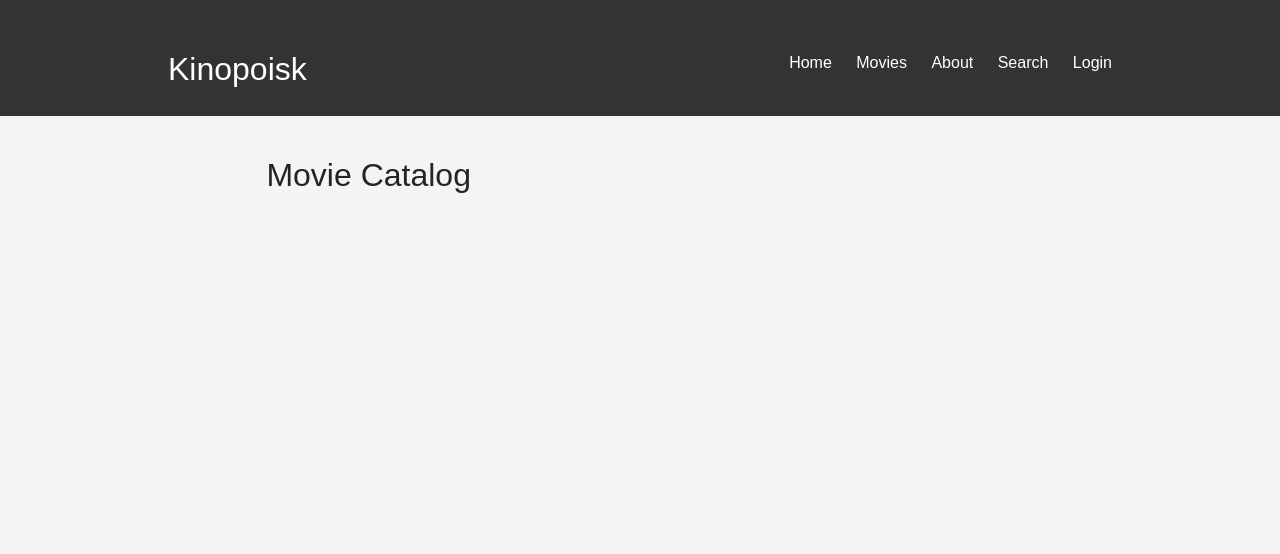
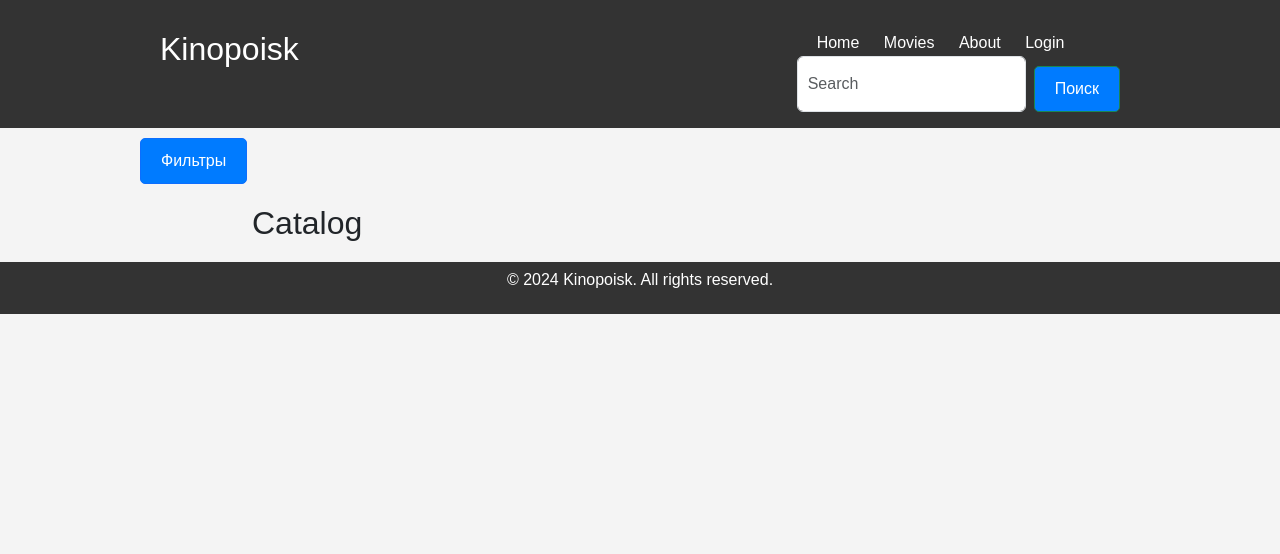
Before and after one commit to barcek2281/kinopoisk, a Django app: template cinemaproject/movies/templates/movies/catalog.html in a window 1280 px wide. Shown: the top 554 px of the page. Run offline with Django 3.2, Linux system fonts and the light colour scheme; the template is opened without the code that fills it, so the values that code supplies are empty.

Commit message:
simple search and simple filter

```diff
--- a/cinemaproject/cinemaproject/settings.py
+++ b/cinemaproject/cinemaproject/settings.py
@@ -93,7 +93,7 @@ DATABASES = {
         'ENGINE': 'django.db.backends.postgresql',
         'NAME': 'cinemaproject',
         'USER': 'postgres',
-        'PASSWORD': 'admin',
+        'PASSWORD': '5432',
         'HOST': 'localhost',
         'PORT': '5432',
     }
--- a/cinemaproject/cinemaproject/urls.py
+++ b/cinemaproject/cinemaproject/urls.py
@@ -23,9 +23,9 @@ from django.conf.urls.static import static
 
 urlpatterns = [
     path('admin/', admin.site.urls),
-	path('', include('main.urls')),
     path('catalog/', include('movies.urls')),
     path('users/', include('users.urls')),
+  	path('', include('main.urls')),
 ]
 
 if settings.DEBUG:
--- a/cinemaproject/movies/templates/movies/catalog.html
+++ b/cinemaproject/movies/templates/movies/catalog.html
@@ -6,7 +6,7 @@
 {% block content %}
 <link rel="stylesheet" type="text/css" href="{% static "deps/css/catalog.css" %}">
 <section class="container">
-    <h2>Movie Catalog</h2>
+    <h2>Catalog</h2>
     <div class="movie-list">
         {% for movie in movies %}
         <div class="movie-card">
@@ -15,11 +15,13 @@
                 <h3>{{ movie.name }}</h3>
                 <p>{{ movie.description }}</p>
                 <p>Рейтинг: {{ movie.rating }}</p>
+                <p>ID: {{ movie.id }}</p>
                 <a href="{% url "movies:movie" movie.slug %}" class="btn">View Details</a>
             </div>
         </div>
         {% endfor %}
     </div>
 
+
 </section>
 {% endblock %}
--- a/cinemaproject/movies/urls.py
+++ b/cinemaproject/movies/urls.py
@@ -4,6 +4,7 @@ from . import views
 app_name = 'movies'
 
 urlpatterns = [
+	path('movie/<slug:movie_slug>', views.movie, name='movie'),
     path('', views.catalog, name='catalog'),
-	path('movie/<slug:movie_slug>', views.movie, name='movie')
+
 ]
--- a/cinemaproject/static/deps/css/catalog.css
+++ b/cinemaproject/static/deps/css/catalog.css
@@ -1,3 +1,5 @@
+catalog css
+/* CSS для карточек фильмов в каталоге */
 .container {
     max-width: 1200px;
     margin: 0 auto;
@@ -5,9 +7,9 @@
 }
 
 .movie-list {
-    display: flex;
-    flex-wrap: wrap;
-    gap: 20px; /* Add space between movie cards */
+    display: grid; /* Используем grid для лучшего контроля */
+    grid-template-columns: repeat(auto-fill, minmax(300px, 1fr)); /* Автоматический расчет колонок */
+    gap: 20px; /* Пространство между карточками */
 }
 
 .movie-card {
@@ -16,8 +18,7 @@
     border-radius: 10px;
     overflow: hidden;
     box-shadow: 0 2px 8px rgba(0, 0, 0, 0.1);
-    flex: 1 1 calc(30% - 20px); /* Adjust width to fit three cards per row with spacing */
-    margin: 10px; /* Add margin to create spacing between cards */
+    width: 100%; /* Занимаем всю доступную ширину */
 }
 
 .movie-poster {
--- a/cinemaproject/static/deps/css/styles.css
+++ b/cinemaproject/static/deps/css/styles.css
@@ -1,3 +1,4 @@
+styles.css
 /* Reset and basic styles */
 * {
     margin: 0;
@@ -24,14 +25,9 @@ header {
     min-height: 70px;
 }
 
-header h1 {
+header h1, header h2 {
     float: left;
     margin-left: 20px;
-}
-header h2 {
-    float: left;
-    margin-left: 20px;
-
 }
 
 header nav {
@@ -57,43 +53,6 @@ header nav ul li a:hover {
     color: #f4f4f4;
 }
 
-.promo-banner {
-    text-align: center;
-    margin: 20px 0;
-}
-
-.promo-banner img {
-    max-width: 100%;
-    height: auto;
-}
-
-.movie-list {
-    display: flex;
-    justify-content: space-between;
-    flex-wrap: wrap;
-}
-
-.movie {
-    background: #fff;
-    padding: 20px;
-    box-shadow: 0 0 10px rgba(0, 0, 0, 0.1);
-    width: 30%;
-    margin-bottom: 20px;
-}
-
-.movie img {
-    max-width: 100%;
-    height: auto;
-}
-
-.movie h3 {
-    margin-top: 10px;
-}
-
-.movie p {
-    color: #666;
-}
-
 .btn {
     display: inline-block;
     background: #333;
@@ -108,48 +67,130 @@ header nav ul li a:hover {
     background: #555;
 }
 
+.sidebar {
+    display: none;
+    background: #fff;
+    padding: 20px;
+    box-shadow: 0 0 10px rgba(0, 0, 0, 0.1);
+    margin-top: 20px;
+    margin-bottom: 20px;
+    border-radius: 5px;
+    position: absolute;
+    z-index: 1000;
+}
+
+.sidebar.active {
+    display: block;
+}
+
+.content {
+    margin-top: 20px;
+}
+
 footer {
     background: #333;
     color: #fff;
     text-align: center;
-    padding: 10px 0;
-    position: fixed;
+    padding: 5px 0;
+    position: relative;
     bottom: 0;
     width: 100%;
 }
 
 .nav-item {
-    display: inline-block; /* Отображаем элементы списка в одну строку */
-    margin-left: 5px; /* Отступ между элементами списка */
+    display: inline-block;
+    margin-left: 5px;
 }
 
 .nav-link {
-    color: #333; /* Цвет текста ссылок */
-    padding: 8px 12px; /* Отступы вокруг текста ссылок */
-    display: inline-block; /* Отображаем элементы списка в одну строку */
+    color: #333;
+    padding: 8px 12px;
+    display: inline-block;
 }
 
 .logout-button {
-    background-color: #333333; /* Цвет фона кнопки */
-    color: #ffffff; /* Цвет текста */
-    border: none; /* Убираем границу кнопки */
-    padding: 8px 10px;  /* Отступы вокруг текста кнопки */
-    cursor: pointer; /* Изменяем курсор при наведении */
-    text-decoration: none; /* Убираем подчеркивание текста */
-    font-size: 16px; /* Размер шрифта */
+    background-color: #333;
+    color: #fff;
+    border: none;
+    padding: 8px 10px;
+    cursor: pointer;
+    text-decoration: none;
+    font-size: 16px;
 }
 
 .logout-button:hover {
-    background-color: #333333; /* Цвет фона кнопки при наведении */
+    background-color: #555;
 }
-/* styles.css */
 
 .form-group {
-    margin-bottom: 15px; /* Отступ между группами полей */
+    margin-bottom: 15px;
 }
 
 .form-control {
-    width: 100%; /* Ширина поля для ввода */
-    padding: 10px; /* Поля вокруг текста в поле ввода */
-    font-size: 16px; /* Размер шрифта */
+    width: 100%;
+    padding: 10px;
+    font-size: 16px;
 }
+
+/* for index.html */
+
+/* Дополнительные стили для карточек фильмов на главной странице */
+/* Дополнительные стили для карточек фильмов в каталоге */
+.movie-list {
+    display: grid;
+    grid-template-columns: repeat(auto-fill, minmax(250px, 1fr));
+    gap: 20px;
+    margin-top: 20px;
+}
+
+.movie {
+    background: #fff;
+    padding: 20px;
+    box-shadow: 0 0 10px rgba(0, 0, 0, 0.1);
+    border-radius: 5px;
+    text-align: center; /* Центрирование содержимого внутри карточки */
+}
+
+.movie img {
+    max-width: 100%;
+    height: auto;
+    border-radius: 5px 5px 0 0;
+}
+
+.movie h3 {
+    margin-top: 10px;
+    font-size: 1.5rem;
+}
+
+.movie p {
+    color: #666;
+}
+
+.movie a.btn {
+    display: inline-block;
+    background: #333;
+    color: #fff;
+    padding: 8px 15px;
+    text-decoration: none;
+    border-radius: 5px;
+    margin-top: 10px;
+}
+
+.movie a.btn:hover {
+    background: #555;
+}
+
+/* Стили для звезд рейтинга */
+.rating-filter {
+    display: flex;
+    gap: 5px;
+    font-size: 24px;
+}
+
+.rating-filter .star {
+    cursor: pointer;
+}
+
+.rating-filter .star.active {
+    color: gold;
+}
--- /dev/null
+++ b/cinemaproject/static/deps/js/stars.js
@@ -0,0 +1,19 @@
+document.addEventListener('DOMContentLoaded', function() {
+    const stars = document.querySelectorAll('.star');
+
+    stars.forEach(star => {
+        star.addEventListener('click', function() {
+            const value = parseInt(this.getAttribute('data-value'));
+            const ratingInput = document.getElementById('rating');
+            ratingInput.value = value;
+
+            // Убираем активный класс у всех звезд
+            stars.forEach(s => s.classList.remove('active'));
+
+            // Добавляем активный класс только кликнутой звезде и всем до нее
+            for (let i = 0; i < value; i++) {
+                stars[i].classList.add('active');
+            }
+        });
+    });
+});
--- a/cinemaproject/templates/base.html
+++ b/cinemaproject/templates/base.html
@@ -1,12 +1,11 @@
+<!DOCTYPE html>
 {% load static %}
-
-<!DOCTYPE html>
 <html lang="en">
 <head>
     <meta charset="UTF-8">
     <meta name="viewport" content="width=device-width, initial-scale=1.0">
     <link href="https://cdn.jsdelivr.net/npm/bootstrap@5.3.3/dist/css/bootstrap.min.css" rel="stylesheet" integrity="sha384-QWTKZyjpPEjISv5WaRU9OFeRpok6YctnYmDr5pNlyT2bRjXh0JMhjY6hW+ALEwIH" crossorigin="anonymous">
-    <title>{% block title %}Kinopoisk-like Site{% endblock %}</title>
+    <title>Kinopoisk-like Site</title>
     <link rel="stylesheet" href="{% static 'deps/css/styles.css' %}">
 </head>
 <body>
@@ -16,9 +15,8 @@
             <nav>
                 <ul>
                     <li><a href="{% url "main:index" %}">Home</a></li>
-                <li><a href="{% url "movies:catalog"%}">Movies</a></li>
+                    <li><a href="{% url "movies:catalog" %}">Movies</a></li>
                     <li><a href="{% url "main:about" %}">About</a></li>
-                <li><a href="#">Search</a></li>
                     {% if user.is_authenticated %}
                         <li class="nav-item">
                             <form action="{% url 'logout' %}" method="post">
@@ -29,14 +27,40 @@
                     {% else %}
                         <li><a href="{% url 'login' %}">Login</a></li>
                     {% endif %}
+
+          <form class="d-flex" role="search" action="{% url 'movies:catalog' %}" method="get">
+            <input class="form-control me-2" type="search" name="q" placeholder="Search" aria-label="Search">
+            <button class="btn btn-outline-success text-white" type="submit">Поиск</button>
+          </form>
                 </ul>
             </nav>
         </div>
     </header>
 
+    <main class="container">
+        <button class="btn btn-primary" onclick="toggleMenu()">Фильтры</button>
+        <div id="sidebar" class="sidebar">
+            <form action="{% url 'movies:catalog' %}" method="get">
+        <form action="{% url 'movies:catalog' %}" method="get">
+          <div class="form-group">
+            <label for="rating">Рейтинг</label>
+            <div class="rating-filter">
+              <input type="hidden" id="rating" name="rating" value="0">
+              <span class="star" data-value="1">★</span>
+              <span class="star" data-value="2">★</span>
+              <span class="star" data-value="3">★</span>
+              <span class="star" data-value="4">★</span>
+              <span class="star" data-value="5">★</span>
+            </div>
+          </div>
+          <button type="submit" class="btn btn-primary">Применить фильтры</button>
+        </form>
+      </form>
 
-    <main class="container">
+        </div>
+        <div class="content">
             {% block content %}{% endblock %}
+        </div>
     </main>
 
     <footer>
@@ -44,5 +68,15 @@
             <p>&copy; 2024 Kinopoisk. All rights reserved.</p>
         </div>
     </footer>
+
+    <script>
+        function toggleMenu() {
+            var sidebar = document.getElementById('sidebar');
+            sidebar.classList.toggle('active');
+        }
+    </script>
+
+<script src="{% static 'deps/js/stars.js' %}"></script>
+
 </body>
 </html>
```
Also changed, not shown: cinemaproject/main/templates/main/index.html (+2 -5 lines), cinemaproject/movies/views.py (+19 -4 lines). Lines whose indentation alone changed are shown as unchanged.
